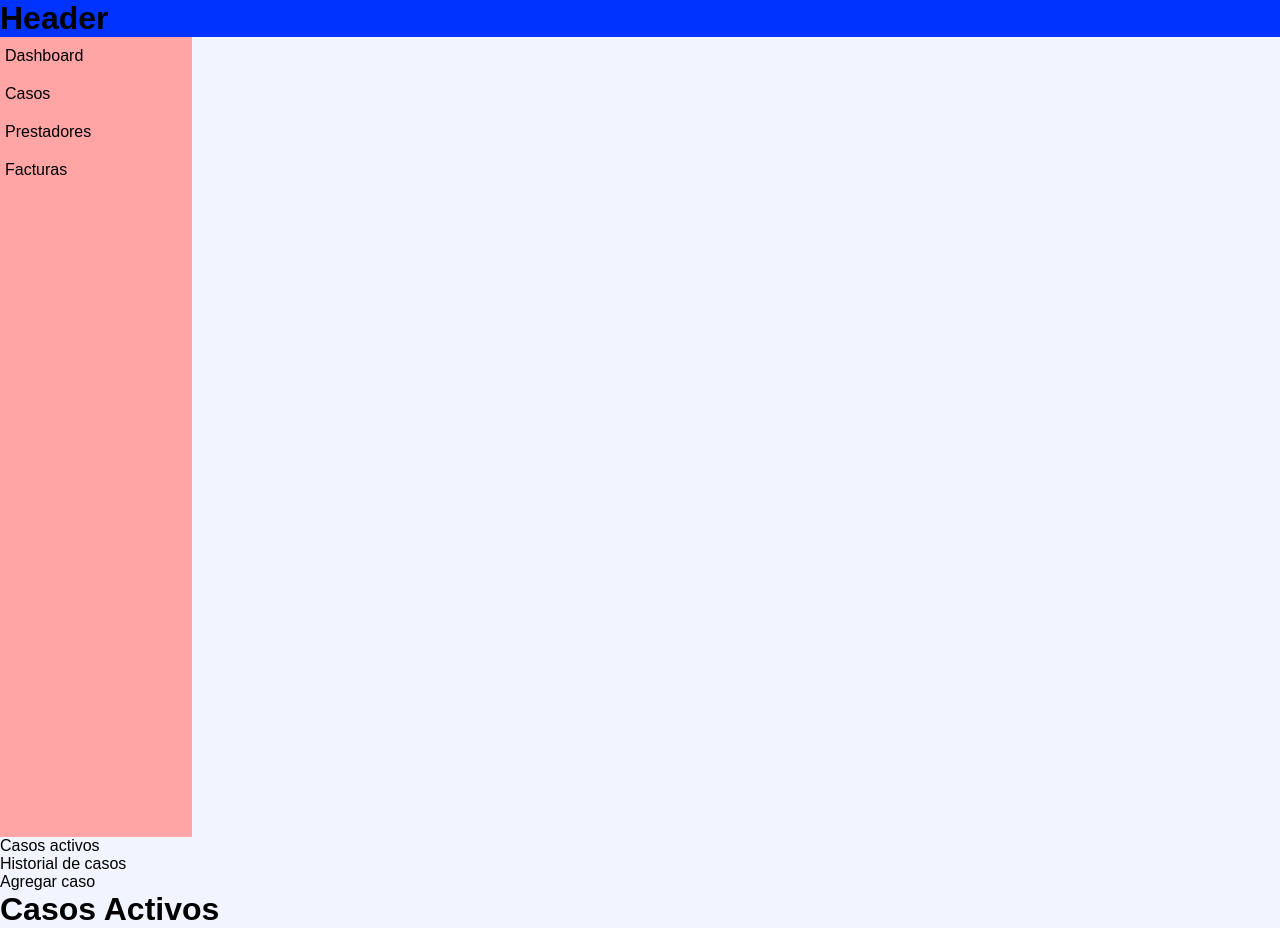
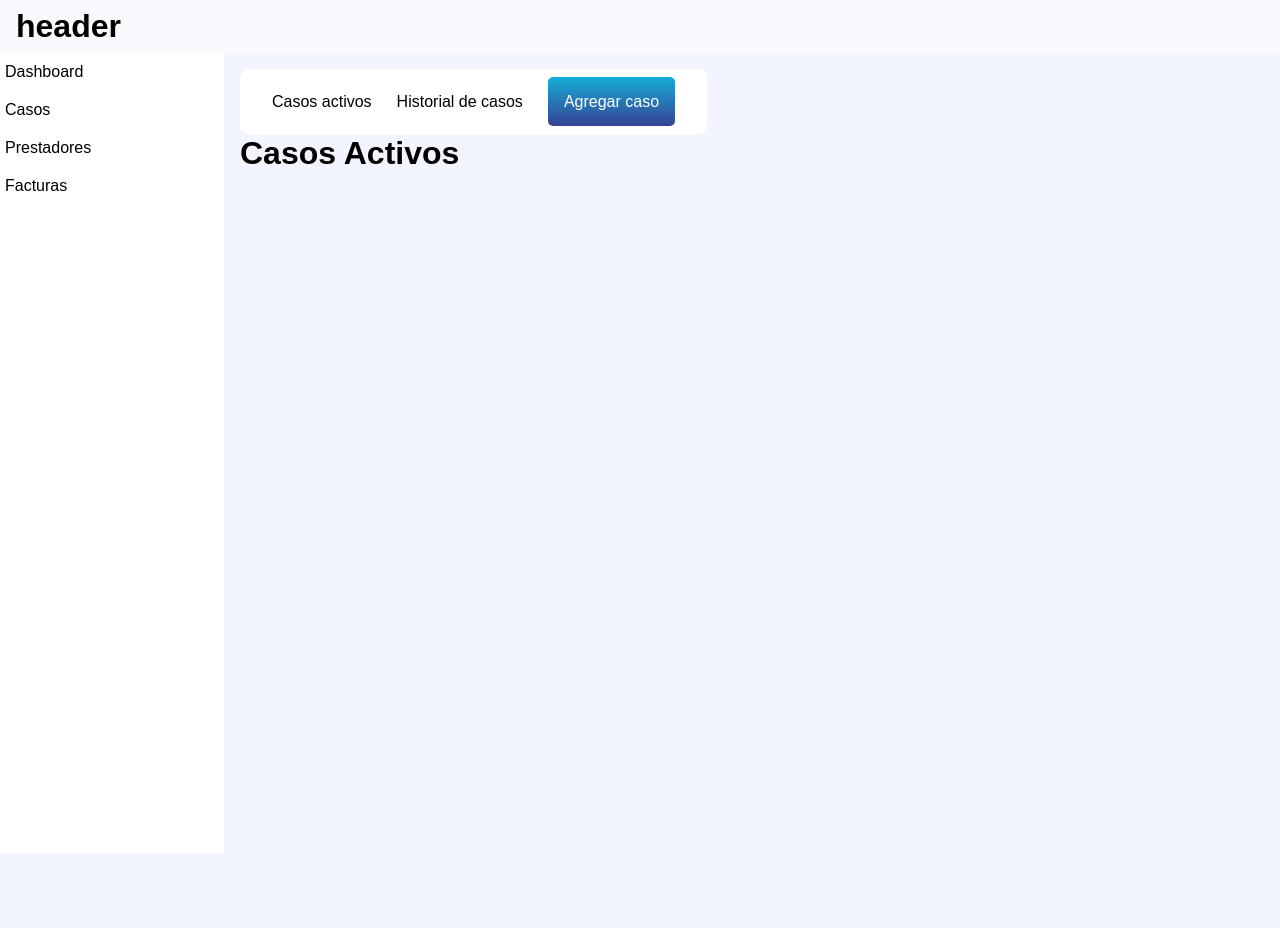
Before and after one commit to sanpalma22/home-care-pro, a Next.js app: page /casos/activos in a window 1280 px wide. After the commit the page ends 853 px from the top, so only its background shows below. Built offline with nearby package versions, Linux system fonts and the light colour scheme.

Commit message:
componentes navbar sidebar y header

```diff
--- a/src/app/casos/layout.js
+++ b/src/app/casos/layout.js
@@ -1,21 +1,10 @@
 import Link from "next/link";
+import Navbar from "../components/Navbar";
 
 export default function CasosLayout({ children }) {
   return (
     <>
-      <div>
-        <ul>
-          <li>
-            <Link href="/casos/activos">Casos activos</Link>
-          </li>
-          <li>
-            <Link href="/casos/historial">Historial de casos</Link>
-          </li>
-          <li>
-            <Link href="/casos/agregar">Agregar caso</Link>
-          </li>
-        </ul>
-      </div>
+      <Navbar></Navbar>
       {children}
     </>
   );
--- a/src/app/components/Header/header.css
+++ b/src/app/components/Header/header.css
@@ -1,5 +1,7 @@
 header{
-    background-color: #0033ff;
+    background-color: #F8F9FD;
     /* position: fixed; */
     width: 100%;
+    padding: 0.5rem 1rem;
+    ;
 }
--- a/src/app/components/Header/index.js
+++ b/src/app/components/Header/index.js
@@ -2,7 +2,7 @@ import styles from './header.css'
 export default function Header ({texto}) {
     return(
         <header>
-            <h1>{texto}</h1>
+            <h1>header</h1>
         </header>
     )
 }
--- /dev/null
+++ b/src/app/components/Navbar/index.js
@@ -0,0 +1,20 @@
+import Link from "next/link";
+import styles from './navbar.css'
+
+export default function Navbar() {
+  return (
+    <div className="navbar">
+      <ul className="lista">
+        <li>
+          <Link href="/casos/activos">Casos activos</Link>
+        </li>
+        <li>
+          <Link href="/casos/historial">Historial de casos</Link>
+        </li>
+        <li>
+          <Link href="/casos/agregar" className="btnAgregar">Agregar caso</Link>
+        </li>
+      </ul>
+    </div>
+  );
+}
--- /dev/null
+++ b/src/app/components/Navbar/navbar.css
@@ -0,0 +1,15 @@
+.navbar{
+    background-color: #fff;
+    padding: 1.5rem 2rem;
+    border-radius: 10px;
+}
+.lista{
+    display: flex;
+    gap: 25px;
+}
+.btnAgregar{
+    padding: 1rem;
+    background-image: linear-gradient(#14ADD6, #384295);
+    border-radius: 5px;
+    color: white;
+}
--- /dev/null
+++ b/src/app/components/Sidebar/index.js
@@ -0,0 +1,14 @@
+import Link from "next/link";
+import styles from "./sidebar.css";
+
+export default function Sidebar() {
+  return (
+    <div className="sidebar">
+      <div className="sidebar-header"></div>
+        <Link href="/dashboard">Dashboard</Link>
+        <Link href="/casos">Casos</Link>
+        <Link href="/prestadores">Prestadores</Link>
+        <Link href="/facturas">Facturas</Link>
+    </div>
+  );
+}
--- /dev/null
+++ b/src/app/components/Sidebar/sidebar.css
@@ -0,0 +1,20 @@
+
+.sidebar{
+    background-color: #FFF;
+    display: flex;
+    flex-direction: column;
+    width: 14rem;
+    height: 100vh;
+    /* position: fixed; */
+
+    a{
+      padding: 10px 5px;
+    }
+    a:hover{
+      background-color: #eee;
+    }
+  }
+  a{
+    color: inherit;
+    text-decoration: none;
+  }
--- a/src/app/globals.css
+++ b/src/app/globals.css
@@ -3,30 +3,17 @@
   padding: 0;
   margin: 0;
   font-family: sans-serif;
-
+  list-style: none;
 }
 
 body{
   background-color: #f2f5ff;
 }
 
+.flex{
+  display: flex;
+}
 
-.sidebar{
-  background-color: #ffa5a5;
-  display: flex;
-  flex-direction: column;
-  width: 15%;
-  height: 100vh;
-  /* position: fixed; */
-
-  a{
-    padding: 10px 5px;
-  }
-  a:hover{
-    background-color: #eee;
-  }
+.main-content{
+  padding: 1rem;
 }
-a{
-  color: inherit;
-  text-decoration: none;
-}
--- a/src/app/layout.js
+++ b/src/app/layout.js
@@ -2,6 +2,7 @@ import { Inter } from "next/font/google";
 import "./globals.css";
 import Link from "next/link";
 import Header from "./components/Header";
+import Sidebar from "./components/Sidebar";
 
 const inter = Inter({ subsets: ["latin"] });
 
@@ -14,23 +15,12 @@ export default function RootLayout({ children }) {
   return (
     <html lang="en">
       <body>
-        <div className="container">
         <Header texto={"Header"}></Header>
-          <div className="content">
-            <div className="sidebar">
-
-              <div className="sidebar-header"></div>
-
-              <Link href="/dashboard">Dashboard</Link>
-              <Link href="/casos">Casos</Link>
-              <Link href="/prestadores">Prestadores</Link>
-              <Link href="/facturas">Facturas</Link>
-            </div>
+        <div className="flex">
+          <Sidebar/>
+          <div className="main-content">
+            {children}
           </div>
-
-          <div className="main-content">{children}</div>
-
-
         </div>
       </body>
     </html>
```
